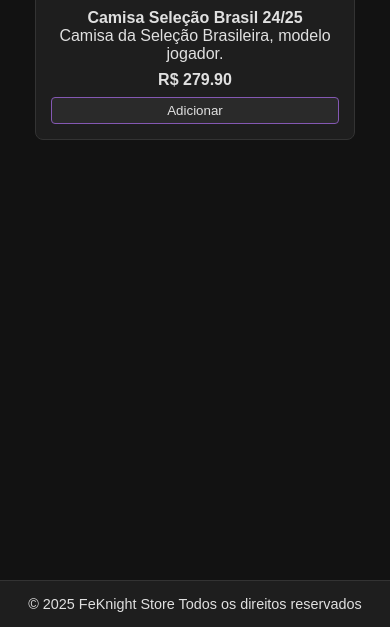
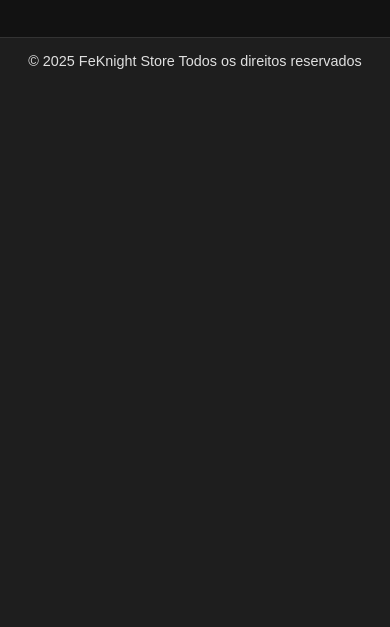
Before and after one commit to anjosFX/proj_Ta---final, a Flask app: template templates/produtos.html in a window 390 px wide. Shown: the part 2108-2735 px from the top of the page. After the commit the page ends 2177 px from the top, so only its background shows below. Run offline with Flask 3, Linux system fonts and the light colour scheme; the template is opened without the code that fills it: values that come from a table or form of the project are taken from there, others are empty; a user stored in the database is signed in; data comes from the database, SQL or seed files in the repository; both versions use the stored data as it was after the commit.

Commit message:
Ajustes de responsividade para mobile pt 2

```diff
--- a/static/style.css
+++ b/static/style.css
@@ -14,7 +14,11 @@
   background: var(--bg);
   color: var(--text);
   font-family: Arial, sans-serif;
+  display: flex;
+  flex-direction: column;
+  min-height: 100vh;
 }
+
 
 /* Navbar */
 .navbar {
@@ -47,7 +51,9 @@
   padding: 80px 20px 40px;
   max-width: 100%;
   margin: auto;
+  flex: 1;  /* Novo: faz o conteúdo ocupar o espaço entre navbar e rodapé */
 }
+
 
 .content h1 {
   text-align: center;
@@ -135,9 +141,9 @@
   text-align: center;
   padding: 15px;
   border-top: 1px solid var(--border);
-  margin-top: 400px;
   font-size: 0.9rem;
 }
+
 
 
 @media (max-width: 599px) {
@@ -149,17 +155,24 @@
   .product-card {
     width: 90%;
     max-width: 320px;
+    font-size: 14px;
+  }
+
+  .product-card strong,
+  .product-card p {
+    font-size: 13px;
   }
 
   .buy-form {
     flex-direction: column;
-    gap: 8px;
     width: 100%;
+    gap: 6px;
   }
 
   .buy-form input[type="number"],
   .buy-form button {
     width: 100%;
+    font-size: 14px;
   }
 
   .navbar {
@@ -176,9 +189,15 @@
 
   .navbar .menu a {
     margin: 5px 0;
+    font-size: 14px;
   }
 
   .content {
     padding: 40px 10px;
   }
+
+  .footer {
+    margin-top: 40px; /* reduz o espaçamento para celular */
+    position: relative;
+  }
 }
```
Also changed, not shown: instance/database.db.
